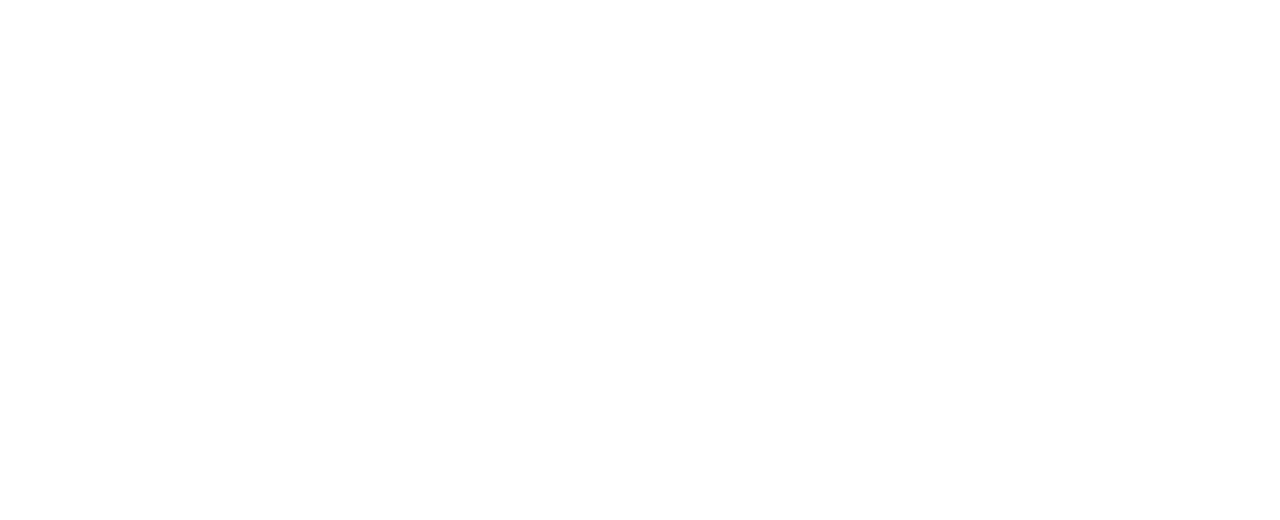
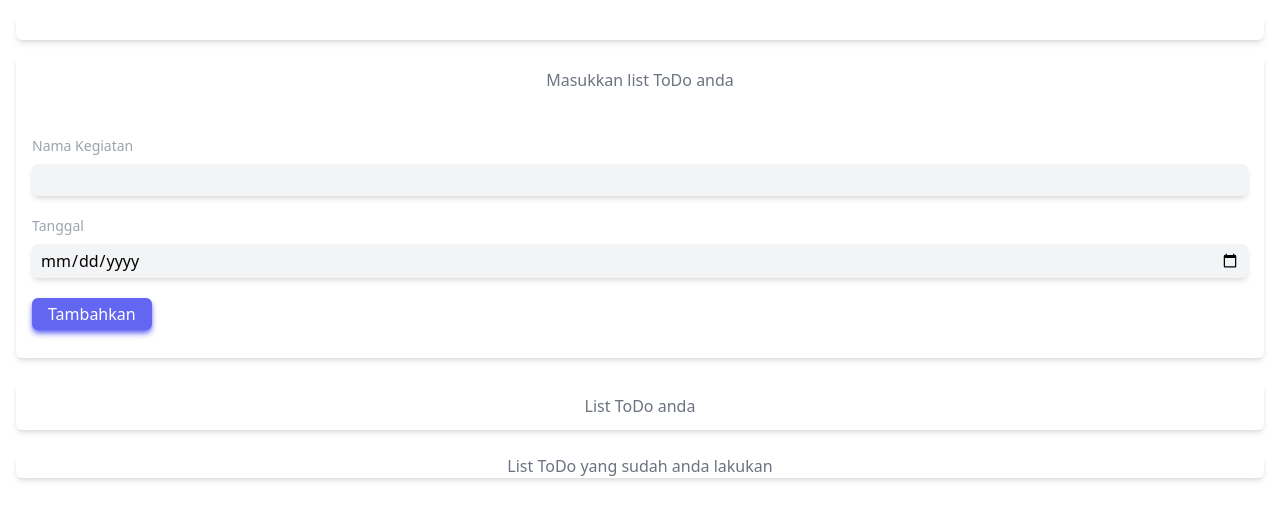
Before and after one commit to BagusFary/ReactForm, a React (Vite) app: page /todolist in a window 1280 px wide. Before the commit this address had no page. Shown: the top 520 px of the page. Built offline with nearby package versions, Linux system fonts and the light colour scheme.

Commit message:
Todolist

```diff
--- a/src/App.jsx
+++ b/src/App.jsx
@@ -2,10 +2,11 @@
 import reactLogo from "./assets/react.svg";
 import viteLogo from "/vite.svg";
 import { BrowserRouter as Router, Routes, Route } from "react-router-dom";
-import Login from "./Form/Login";
-import CreateAccount from "./Form/CreateAccount";
-import Formulir from "./Form/Formulir";
-import FormulirPerpus from "./Form/FormulirPerpus";
+import Login from "./Pages/Login";
+import CreateAccount from "./Pages/CreateAccount";
+import Formulir from "./Pages/Formulir";
+import FormulirPerpus from "./Pages/FormulirPerpus";
+import Todolist from "./Pages/Todolist";
 
 function App() {
   return (
@@ -16,6 +17,7 @@
         <Route path="/register" element={<CreateAccount/>}/>
         <Route path="/formulir" element={<Formulir/>}/>
         <Route path="/formulirperpus" element={<FormulirPerpus/>}/>
+        <Route path="/todolist" element={<Todolist/>}/>
       </Routes>
     </Router>
   );
--- /dev/null
+++ b/src/Pages/Todolist.jsx
@@ -0,0 +1,144 @@
+import React, { useEffect, useState } from "react";
+
+export default function Todolist() {
+  const [nama, setNama] = useState("");
+  const [tanggal, setTanggal] = useState("");
+  const [todos, setTodos] = useState([]);
+  const [completed, setCompleted] = useState([]);
+
+  function submitTodos(event) {
+    event.preventDefault();
+    const todo = {
+      id: Math.floor(Math.random() * 1000),
+      nama: nama,
+      tanggal: tanggal,
+    };
+    setTodos([todo, ...todos]);
+    setNama("");
+    setTanggal("");
+  }
+
+  function handleNama(event) {
+    setNama(event.target.value);
+  }
+
+  function handleTanggal(event) {
+    setTanggal(event.target.value);
+  }
+
+  function handleDelete(id) {
+    const filterTodos = todos.filter((el) => el.id !== id);
+    setTodos(filterTodos);
+  }
+
+  function handleCompleted(id){
+    const findTodos = todos.find((el) => el.id === id);
+    setCompleted([findTodos, ...completed])
+    const filterArray = todos.filter((el) => el.id !== id);
+    setTodos(filterArray)
+  }
+
+  function deleteCompleted(id){
+    const filterCompleted = completed.filter((el) => el.id !== id);
+    setCompleted(filterCompleted)
+  }
+
+  // Menyimpan List Todo ke Penyimpanan Local
+  function saveTodoToLocal(){
+    localStorage.setItem('todos', JSON.stringify(todos));
+    localStorage.setItem('completed', JSON.stringify(completed));
+  }
+
+  return (
+    <>
+      <div className="bg-white mx-4 my-4 px-4 py-3 rounded-md shadow-md">
+        <h1 className="text-center font-semibold"></h1>
+      </div>
+      {/* Form Input Todo */}
+      <div className="bg-white mx-4 px-4 py-3 rounded-md shadow-md">
+        <h2 className="text-center text-gray-500 font-medium">
+          Masukkan list ToDo anda
+        </h2>
+        <form className="pt-6 pb-4">
+          <div className="block mt-5">
+            <label
+              className="block text-sm font-medium text-gray-400"
+              htmlFor="nama"
+            >
+              Nama Kegiatan
+            </label>
+            <input
+              value={nama}
+              onChange={handleNama}
+              className="outline-none bg-gray-100 px-2 py-1 w-full rounded-md shadow-md mt-2 hover:border hover:border-indigo-500 hover:border-opacity-70 transition duration-300"
+              type="text"
+              id="nama"
+            />
+          </div>
+          <div className="block mt-5">
+            <label
+              className="block text-sm font-medium text-gray-400"
+              htmlFor="nama"
+            >
+              Tanggal
+            </label>
+            <input
+              value={tanggal}
+              onChange={handleTanggal}
+              className="outline-none bg-gray-100 px-2 py-1 w-full rounded-md shadow-md mt-2 hover:border hover:border-indigo-500 hover:border-opacity-70 transition duration-300"
+              type="date"
+              id="tanggal"
+            />
+          </div>
+          <div className="block mt-5">
+            <button
+              onClick={submitTodos}
+              className="px-4 py-1 bg-indigo-500 text-white rounded-md shadow-md shadow-indigo-500 hover:bg-indigo-600 transition duration-300"
+            >
+              Tambahkan
+            </button>
+          </div>
+        </form>
+      </div>
+
+      {/* Todo List when input */}
+      <div className="bg-white mt-6 mx-4 px-4 py-3 rounded-md shadow-md">
+        <h2 className="text-center text-gray-500 font-medium">
+          List ToDo anda
+        </h2>
+        {todos.map((todo) => (
+          <div
+            key={todo.id}
+            className="bg-gray-100 mx-4 px-4 py-2 mt-4 mb-2 rounded-md shadow-md"
+          >
+            <h3 className="font-bold text-indigo-500 text-lg">{todo.nama}</h3>
+            <p className="text-gray-400 text-sm mt-1">( {todo.tanggal} )</p>
+            <button
+              onClick={() => handleCompleted(todo.id)}
+              className="mr-3 bg-green-500 px-2 py-1 text-white shadow-md rounded-md shadow-green-500 hover:shadow-green-600"
+            >
+              <i className="fa-solid fa-check"></i>
+            </button>
+            <button
+              onClick={() => handleDelete(todo.id)}
+              className="bg-red-500 px-2 py-1 text-white shadow-md rounded-md shadow-red-500 hover:bg-red-600 hover:shadow-red-600"
+            >
+              <i className="fa-solid fa-trash"></i>
+            </button>
+          </div>
+        ))}
+      </div>
+
+      <div className="bg-white my-6 mx-4 px-4 py--3 rounded-md shadow-md">
+        <h2 className="text-center text-gray-500 font-medium">List ToDo yang sudah anda lakukan</h2>
+        {completed.map((completed) =>
+        <div key={completed.id} className="bg-gray-100mx-4 px-4 py-2 mt-4 mb-2 rounded-md shadow-md">
+            <h3 className="font-bold text-green-500 text-lg">{completed.nama}</h3>
+            <p className="text-gray-400 text-sm mt-1">( {completed.tanggal} )</p>
+            <button onClick={() => deleteCompleted(completed.id)} className="mt-3 mb-2 bg-red-500 px-2 py-1 text-white shadow-md rounded-md shadow-red-500 hover:bg-red-600 hover:shadow-red-600"><i className="fa-solid fa-trash"></i></button>
+        </div>
+        )}
+      </div>
+    </>
+  );
+}
```
Also changed, not shown: src/Pages/CreateAccount.jsx (renamed from src/Form/CreateAccount.jsx), src/Pages/Formulir.jsx (renamed from src/Form/Formulir.jsx), src/Pages/FormulirPerpus.jsx (renamed from src/Form/FormulirPerpus.jsx), src/Pages/Login.jsx (renamed from src/Form/Login.jsx).
